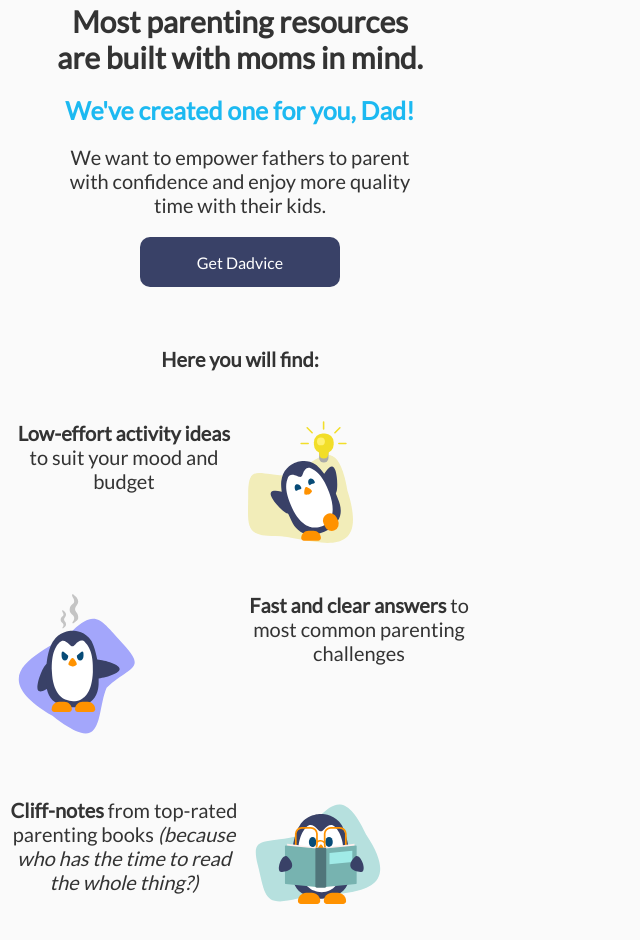
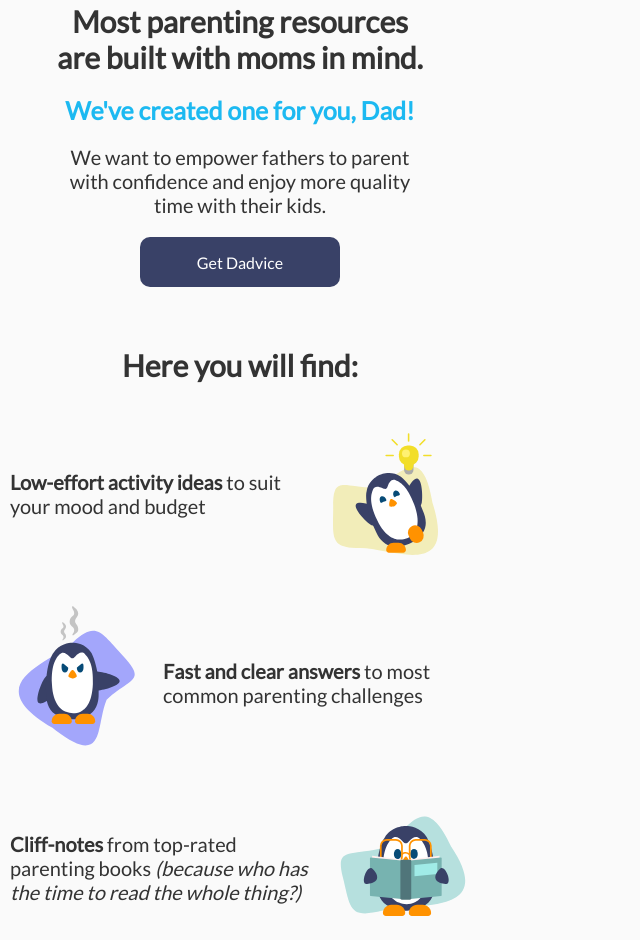
Before and after one commit to hope-sugden/project-into-to-web, a plain HTML site: page index.html in a window 1280 px wide. Shown: the part 794-1734 px from the top of the page, without its empty margins (0-640 px from the left). Drawn offline with Linux system fonts and the light colour scheme.

Commit message:
grid alignment

```diff
--- a/_grid.scss
+++ b/_grid.scss
@@ -35,19 +35,25 @@
 .grid {
     display: grid;
     grid-template-areas:
-        "title title"
-        "text1 img1"
-        "img2 text2"
-        "text3 img3"
-        "img4 text4"
-        "button button";
+        "title title title"
+        "text1 text1 img1"
+        "img2 text2 text2"
+        "text3 text3 img3"
+        "img4 text4 text4"
+        "button button button";
     gap: 10px;
     padding: 10px;
+    justify-content: center;
+    align-items: center;
 
      & > * {
-        text-align: center;
+        text-align: left;
         padding: 20px 0;
         font-size: 20px;
+     }
+     h5 {
+         text-align: center;
+         font-size: 30px;
      }
      a {
          display: flex;
```
Also changed, not shown: styles.css.
